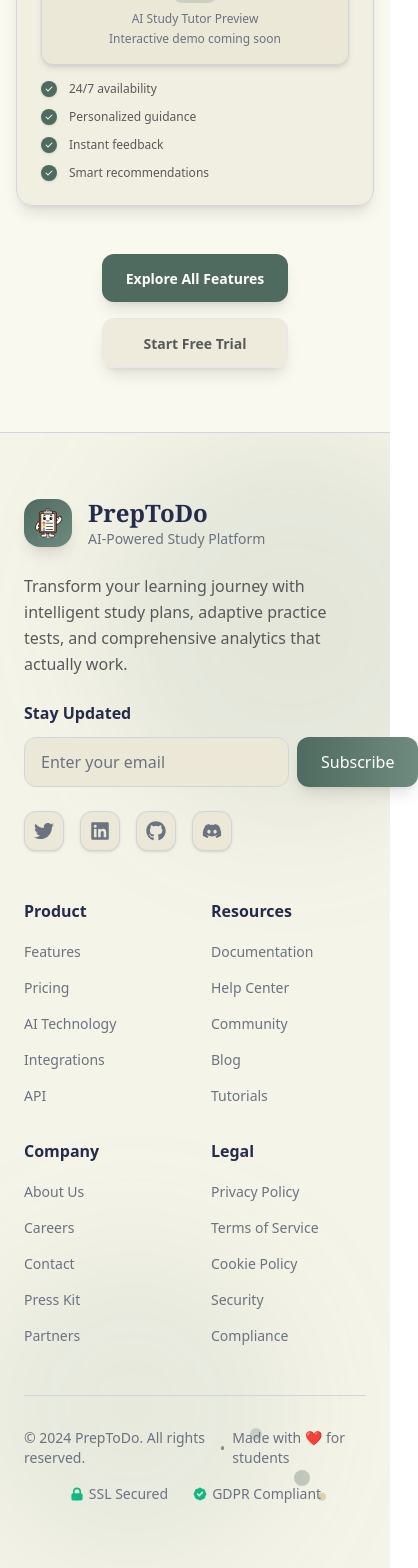
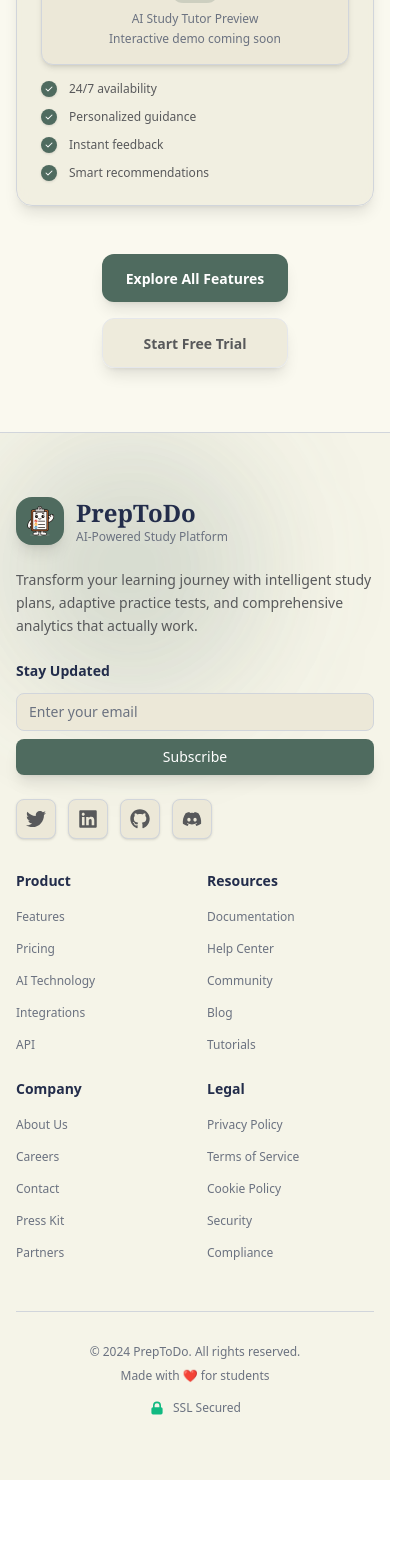
Before and after one commit to Anshpatel2434/PrepToDo, a React (Vite) app in the folder apps/web/: page / in a window 390 px wide. Shown: the part 5656-7224 px from the top of the page, 418 px wide, since content can reach past the window. After the commit the page ends 7136 px from the top, so only its background shows below. Built offline with nearby package versions, Linux system fonts and the light colour scheme.

Commit message:
feat(footer): implement motion-enhanced, responsive Footer with Framer Motion

```diff
--- a/apps/web/src/pages/home/components/Footer.tsx
+++ b/apps/web/src/pages/home/components/Footer.tsx
@@ -1,17 +1,16 @@
-import React, { useState } from "react";
+import React from "react";
 import { FaTwitter, FaLinkedin, FaGithub, FaDiscord } from "react-icons/fa";
+import { motion } from "framer-motion";
 
 interface FooterProps {
-	isDark?: boolean;
+    isDark: boolean;
     className?: string;
 }
 
 export const Footer: React.FC<FooterProps> = ({
-	isDark = false,
+    isDark,
     className = "",
 }) => {
-	const [hoveredSection, setHoveredSection] = useState<string | null>(null);
-
     const footerSections = [
         {
             title: "Product",
@@ -59,82 +58,147 @@ export const Footer: React.FC<FooterProps> = ({
         {
             name: "Twitter",
             href: "#twitter",
-			icon: <FaTwitter className="w-5 h-5" />,
+            icon: FaTwitter,
         },
         {
             name: "LinkedIn",
             href: "#linkedin",
-			icon: <FaLinkedin className="w-5 h-5" />,
+            icon: FaLinkedin,
         },
         {
             name: "GitHub",
             href: "#github",
-			icon: <FaGithub className="w-5 h-5" />,
+            icon: FaGithub,
         },
         {
             name: "Discord",
             href: "#discord",
-			icon: <FaDiscord className="w-5 h-5" />,
+            icon: FaDiscord,
         },
     ];
 
-	const handleLinkClick = (href: string, sectionTitle: string) => {
-		console.log(`Navigating to ${href} in ${sectionTitle}`);
-		// Add subtle feedback animation
-		setHoveredSection(sectionTitle);
-		setTimeout(() => setHoveredSection(null), 300);
+    // Animation variants
+    const containerVariants = {
+        hidden: { opacity: 0 },
+        visible: {
+            opacity: 1,
+            transition: {
+                staggerChildren: 0.1,
+                delayChildren: 0.2,
+            },
+        },
     };
+
+    const itemVariants = {
+        hidden: { opacity: 0, y: 20 },
+        visible: {
+            opacity: 1,
+            y: 0,
+            transition: {
+                duration: 0.6,
+            },
+        },
+    };
+
+    const linkVariants = {
+        hidden: { opacity: 0 },
+        visible: {
+            opacity: 1,
+            transition: {
+                duration: 0.4,
+            },
+        },
+    };
+
+    const floatingOrbs = [
+        {
+            id: 1,
+            size: "w-64 h-64 sm:w-80 sm:h-80",
+            position: "top-1/4 left-1/4",
+            delay: 0,
+        },
+        {
+            id: 2,
+            size: "w-56 h-56 sm:w-72 sm:h-72",
+            position: "bottom-1/4 right-1/4",
+            delay: 1,
+        },
+    ];
 
     return (
         <footer
             className={`
-      relative transition-colors duration-300
+                relative py-16 sm:py-20 md:py-24 lg:py-28 overflow-hidden transition-colors duration-300 border-t
                 ${
                     isDark
                         ? "bg-bg-primary-dark border-border-dark"
                         : "bg-bg-secondary-light border-border-light"
                 }
-      border-t ${className}
+                ${className}
             `}
         >
-			{/* Background decoration */}
+            {/* Floating Background Orbs */}
             <div className="absolute inset-0 overflow-hidden pointer-events-none">
-				<div
-					className={`absolute top-0 left-1/4 w-96 h-96 rounded-full blur-3xl transition-colors duration-300 ${
-						isDark ? "bg-brand-primary-dark/10" : "bg-brand-primary-light/10"
+                {floatingOrbs.map((orb) => (
+                    <motion.div
+                        key={orb.id}
+                        className={`absolute ${orb.size} rounded-full blur-3xl ${
+                            isDark ? "bg-brand-primary-dark/20" : "bg-brand-primary-light/10"
                         }`}
+                        style={{ [orb.position.split(" ")[0]]: "0" }}
+                        animate={{
+                            y: [0, 30, 0],
+                            x: [0, 20, 0],
+                            scale: [1, 1.1, 1],
+                        }}
+                        transition={{
+                            duration: 8 + orb.id,
+                            repeat: Infinity,
+                            repeatType: "reverse",
+                            delay: orb.delay,
+                        }}
                     />
-				<div
-					className={`absolute bottom-0 right-1/4 w-80 h-80 rounded-full blur-3xl transition-colors duration-300 ${
-						isDark
-							? "bg-brand-secondary-dark/10"
-							: "bg-brand-secondary-light/10"
-					}`}
-				/>
+                ))}
             </div>
 
-			<div className="relative z-10 max-w-7xl mx-auto px-6 py-16">
+            <div className="relative z-10 max-w-7xl mx-auto px-4 sm:px-6 lg:px-8">
                 {/* Main Footer Content */}
-				<div className="grid grid-cols-1 lg:grid-cols-6 gap-12 mb-12">
+                <motion.div
+                    className="grid grid-cols-1 md:grid-cols-2 lg:grid-cols-6 gap-8 sm:gap-10 md:gap-12 mb-12 sm:mb-16 lg:mb-20"
+                    initial="hidden"
+                    whileInView="visible"
+                    viewport={{ once: true, amount: 0.2 }}
+                    variants={containerVariants}
+                >
                     {/* Brand Section */}
-					<div className="lg:col-span-2 space-y-6">
-						<div className="flex items-center gap-4">
-							<div
-								className={`relative w-12 h-12 rounded-2xl bg-gradient-to-br ${
+                    <motion.div
+                        className="lg:col-span-2 space-y-6 sm:space-y-8"
+                        variants={itemVariants}
+                    >
+                        {/* Logo and Branding */}
+                        <motion.div
+                            className="flex items-center gap-3 sm:gap-4"
+                            whileHover={{ scale: 1.02 }}
+                            transition={{ duration: 0.3 }}
+                        >
+                            <motion.div
+                                className={`relative w-12 h-12 sm:w-14 sm:h-14 rounded-2xl flex items-center justify-center shadow-lg transition-colors duration-300 ${
                                     isDark
-										? "from-brand-primary-dark to-brand-secondary-dark"
-										: "from-brand-primary-light to-brand-secondary-light"
-								} flex items-center justify-center shadow-lg transition-colors duration-300`}
+                                        ? "bg-brand-primary-dark"
+                                        : "bg-brand-primary-light"
+                                }`}
+                                whileHover={{ rotate: [0, -5, 5, 0] }}
+                                transition={{ duration: 0.5 }}
                             >
                                 <img
                                     src="/new_icon.png"
                                     alt="PrepToDo"
-									className="w-8 h-8 rounded-lg object-cover"
+                                    className="w-8 h-8 sm:w-10 sm:h-10 rounded-lg object-cover"
                                 />
-							</div>
+                            </motion.div>
                             <div>
                                 <h3
-									className={`text-2xl font-serif font-bold transition-colors duration-300 ${
+                                    className={`text-2xl sm:text-3xl font-serif font-bold transition-colors duration-300 ${
                                         isDark
                                             ? "text-text-primary-dark"
                                             : "text-text-primary-light"
@@ -143,17 +207,18 @@ export const Footer: React.FC<FooterProps> = ({
                                     PrepToDo
                                 </h3>
                                 <p
-									className={`text-sm transition-colors duration-300 ${
+                                    className={`text-xs sm:text-sm transition-colors duration-300 ${
                                         isDark ? "text-text-muted-dark" : "text-text-muted-light"
                                     }`}
                                 >
                                     AI-Powered Study Platform
                                 </p>
                             </div>
-						</div>
+                        </motion.div>
 
+                        {/* Description */}
                         <p
-							className={`leading-relaxed transition-colors duration-300 ${
+                            className={`text-sm sm:text-base leading-relaxed transition-colors duration-300 ${
                                 isDark
                                     ? "text-text-secondary-dark"
                                     : "text-text-secondary-light"
@@ -165,20 +230,20 @@ export const Footer: React.FC<FooterProps> = ({
                         </p>
 
                         {/* Newsletter Signup */}
-						<div className="space-y-3">
+                        <motion.div className="space-y-3" variants={linkVariants}>
                             <h4
-								className={`font-semibold transition-colors duration-300 ${
+                                className={`font-semibold text-sm sm:text-base transition-colors duration-300 ${
                                     isDark ? "text-text-primary-dark" : "text-text-primary-light"
                                 }`}
                             >
                                 Stay Updated
                             </h4>
-							<div className="flex gap-2">
+                            <div className="flex flex-col sm:flex-row gap-2">
                                 <input
                                     type="email"
                                     placeholder="Enter your email"
                                     className={`
-                    flex-1 px-4 py-3 rounded-xl border transition-all duration-300
+                                        flex-1 px-3 sm:px-4 py-2 sm:py-3 text-sm sm:text-base rounded-lg sm:rounded-xl border transition-all duration-300
                                         ${
                                             isDark
                                                 ? "bg-bg-secondary-dark border-border-dark text-text-primary-dark placeholder-text-muted-dark focus:ring-brand-primary-dark"
@@ -187,139 +252,169 @@ export const Footer: React.FC<FooterProps> = ({
                                         focus:outline-none focus:ring-2 focus:border-transparent
                                     `}
                                 />
-								<button
+                                <motion.button
                                     className={`
-                  px-6 py-3 font-medium rounded-xl
-                  shadow-lg hover:shadow-xl transform hover:-translate-y-0.5
-                  transition-all duration-300 bg-gradient-to-r
+                                        px-4 sm:px-6 py-2 sm:py-3 font-medium text-sm sm:text-base rounded-lg sm:rounded-xl
+                                        shadow-lg hover:shadow-xl transition-all duration-300 whitespace-nowrap
                                         ${
                                             isDark
-											? "from-brand-primary-dark to-brand-secondary-dark text-text-primary-dark"
-											: "from-brand-primary-light to-brand-secondary-light text-white"
+                                                ? "bg-brand-primary-dark text-text-primary-dark hover:bg-brand-primary-hover-dark"
+                                                : "bg-brand-primary-light text-white hover:bg-brand-primary-hover-light"
                                         }
                                     `}
+                                    whileHover={{ y: -2 }}
+                                    whileTap={{ scale: 0.98 }}
                                 >
                                     Subscribe
-								</button>
+                                </motion.button>
                             </div>
-						</div>
+                        </motion.div>
 
                         {/* Social Links */}
-						<div className="flex gap-4">
-							{socialLinks.map((social) => (
-								<a
+                        <motion.div
+                            className="flex gap-3 sm:gap-4"
+                            variants={linkVariants}
+                        >
+                            {socialLinks.map((social) => {
+                                const Icon = social.icon;
+                                return (
+                                    <motion.a
                                         key={social.name}
                                         href={social.href}
-									onClick={() => handleLinkClick(social.href, "social")}
                                         className={`
-                    w-10 h-10 rounded-xl flex items-center justify-center
-                    shadow-sm hover:shadow-md transform hover:-translate-y-1 hover:scale-105
-                    transition-all duration-300
+                                            w-10 h-10 sm:w-12 sm:h-12 rounded-lg sm:rounded-xl flex items-center justify-center
+                                            shadow-sm hover:shadow-md transition-all duration-300 border
                                             ${
                                                 isDark
-												? `bg-bg-secondary-dark border border-border-dark text-text-muted-dark hover:text-brand-primary-dark hover:border-brand-primary-dark`
-												: `bg-bg-tertiary-light border border-border-light text-text-muted-light hover:text-brand-primary-light hover:border-brand-primary-light`
-										}
-                    ${
-											hoveredSection === "social" ? "animate-bounce-subtle" : ""
+                                                    ? "bg-bg-secondary-dark border-border-dark text-text-secondary-dark hover:text-brand-primary-dark hover:border-brand-primary-dark"
+                                                    : "bg-bg-tertiary-light border-border-light text-text-secondary-light hover:text-brand-primary-light hover:border-brand-primary-light"
                                             }
                                         `}
                                         aria-label={social.name}
+                                        whileHover={{ scale: 1.1, y: -2 }}
+                                        whileTap={{ scale: 0.95 }}
                                     >
-									{social.icon}
-								</a>
-							))}
-						</div>
-					</div>
+                                        <Icon className="w-5 h-5 sm:w-6 sm:h-6" />
+                                    </motion.a>
+                                );
+                            })}
+                        </motion.div>
+                    </motion.div>
 
                     {/* Links Sections */}
-					<div className="lg:col-span-4 grid grid-cols-2 md:grid-cols-4 gap-8">
+                    <motion.div
+                        className="md:col-span-1 lg:col-span-4 grid grid-cols-2 sm:grid-cols-2 md:grid-cols-4 gap-6 sm:gap-8"
+                        variants={containerVariants}
+                    >
                         {footerSections.map((section) => (
-							<div
+                            <motion.div
                                 key={section.title}
-								className="space-y-4"
-								onMouseEnter={() => setHoveredSection(section.title)}
-								onMouseLeave={() => setHoveredSection(null)}
+                                className="space-y-3 sm:space-y-4"
+                                variants={itemVariants}
                             >
-								<h4
-									className={`
-                  font-bold transition-colors duration-300
-                  ${
-										hoveredSection === section.title
-											? isDark
-												? "text-brand-primary-dark"
-												: "text-brand-primary-light"
-											: isDark
+                                <motion.h4
+                                    className={`font-bold text-sm sm:text-base transition-colors duration-300 ${
+                                        isDark
                                             ? "text-text-primary-dark"
                                             : "text-text-primary-light"
-									}
-                `}
+                                    }`}
+                                    whileHover={{
+                                        color: isDark
+                                            ? "var(--color-brand-primary-dark)"
+                                            : "var(--color-brand-primary-light)",
+                                    }}
                                 >
                                     {section.title}
-								</h4>
-								<ul className="space-y-3">
-									{section.links.map((link) => (
-										<li key={link.name}>
-											<a
+                                </motion.h4>
+                                <ul className="space-y-2 sm:space-y-3">
+                                    {section.links.map((link, idx) => (
+                                        <motion.li
+                                            key={link.name}
+                                            initial={{ opacity: 0, x: -10 }}
+                                            whileInView={{ opacity: 1, x: 0 }}
+                                            viewport={{ once: true }}
+                                            transition={{
+                                                duration: 0.4,
+                                                delay: idx * 0.05,
+                                            }}
+                                        >
+                                            <motion.a
                                                 href={link.href}
-												onClick={() =>
-													handleLinkClick(link.href, section.title)
-												}
                                                 className={`
-                          transition-colors duration-300 text-sm relative group
+                                                    transition-colors duration-300 text-xs sm:text-sm relative group inline-block
                                                     ${
                                                         isDark
                                                             ? "text-text-muted-dark hover:text-brand-primary-dark"
                                                             : "text-text-muted-light hover:text-brand-primary-light"
                                                     }
                                                 `}
+                                                whileHover={{ x: 2 }}
                                             >
                                                 <span className="relative z-10">{link.name}</span>
-												<div
-													className={`absolute inset-0 rounded-lg scale-x-0 group-hover:scale-x-100 transition-transform duration-300 origin-left ${
+                                                <motion.div
+                                                    className={`absolute inset-0 rounded-lg scale-x-0 group-hover:scale-x-100 transition-transform duration-300 origin-left -z-0 ${
                                                         isDark
                                                             ? "bg-brand-primary-dark/10"
                                                             : "bg-brand-primary-light/10"
                                                     }`}
                                                 />
-											</a>
-										</li>
+                                            </motion.a>
+                                        </motion.li>
                                     ))}
                                 </ul>
-							</div>
+                            </motion.div>
                         ))}
-					</div>
-				</div>
+                    </motion.div>
+                </motion.div>
+
+                {/* Divider */}
+                <motion.div
+                    className={`h-px transition-colors duration-300 mb-8 sm:mb-12 lg:mb-16 ${
+                        isDark ? "bg-border-dark" : "bg-border-light"
+                    }`}
+                    initial={{ scaleX: 0 }}
+                    whileInView={{ scaleX: 1 }}
+                    viewport={{ once: true }}
+                    transition={{ duration: 0.8 }}
+                />
 
                 {/* Bottom Section */}
-				<div
-					className={`pt-8 border-t transition-colors duration-300 ${
-						isDark ? "border-border-dark" : "border-border-light"
-					}`}
+                <motion.div
+                    className="flex flex-col sm:flex-row justify-between items-center gap-4 sm:gap-6"
+                    initial="hidden"
+                    whileInView="visible"
+                    viewport={{ once: true }}
+                    variants={containerVariants}
                 >
-					<div className="flex flex-col md:flex-row justify-between items-center gap-4">
                     {/* Copyright */}
-						<div
-							className={`flex items-center gap-2 text-sm transition-colors duration-300 ${
+                    <motion.div
+                        className={`flex flex-col sm:flex-row items-center gap-2 text-xs sm:text-sm text-center sm:text-left transition-colors duration-300 ${
                             isDark ? "text-text-muted-dark" : "text-text-muted-light"
                         }`}
+                        variants={itemVariants}
                     >
                         <span>© 2024 PrepToDo. All rights reserved.</span>
-							<div
-								className={`w-1 h-1 rounded-full animate-pulse-soft transition-colors duration-300 ${
+                        <motion.div
+                            className={`hidden sm:block w-1 h-1 rounded-full transition-colors duration-300 ${
                                 isDark ? "bg-brand-primary-dark" : "bg-brand-primary-light"
                             }`}
+                            animate={{ opacity: [1, 0.5, 1] }}
+                            transition={{ duration: 2, repeat: Infinity }}
                         />
                         <span>Made with ❤️ for students</span>
-						</div>
+                    </motion.div>
 
                     {/* Trust indicators */}
-						<div
-							className={`flex items-center gap-6 text-sm transition-colors duration-300 ${
+                    <motion.div
+                        className={`flex flex-col sm:flex-row items-center gap-4 sm:gap-6 text-xs sm:text-sm transition-colors duration-300 ${
                             isDark ? "text-text-muted-dark" : "text-text-muted-light"
                         }`}
+                        variants={itemVariants}
                     >
-							<div className="flex items-center gap-1">
+                        <motion.div
+                            className="flex items-center gap-2"
+                            whileHover={{ scale: 1.05 }}
+                        >
                             <svg
                                 className="w-4 h-4 text-success"
                                 fill="currentColor"
@@ -332,8 +427,11 @@ export const Footer: React.FC<FooterProps> = ({
                                 />
                             </svg>
                             <span>SSL Secured</span>
-							</div>
-							<div className="flex items-center gap-1">
+                        </motion.div>
+                        <motion.div
+                            className="hidden sm:flex items-center gap-2"
+                            whileHover={{ scale: 1.05 }}
+                        >
                             <svg
                                 className="w-4 h-4 text-success"
                                 fill="currentColor"
@@ -346,31 +444,10 @@ export const Footer: React.FC<FooterProps> = ({
                                 />
                             </svg>
                             <span>GDPR Compliant</span>
+                        </motion.div>
+                    </motion.div>
+                </motion.div>
             </div>
-						</div>
-					</div>
-				</div>
-			</div>
-
-			{/* Floating elements */}
-			<div
-				className={`absolute bottom-20 right-20 w-4 h-4 rounded-full animate-bounce-subtle transition-colors duration-300 ${
-					isDark ? "bg-brand-primary-dark/30" : "bg-brand-primary-light/30"
-				}`}
-				style={{ animationDelay: "1s" }}
-			/>
-			<div
-				className={`absolute bottom-32 right-32 w-3 h-3 rounded-full animate-bounce-subtle transition-colors duration-300 ${
-					isDark ? "bg-brand-secondary-dark/30" : "bg-brand-secondary-light/30"
-				}`}
-				style={{ animationDelay: "2s" }}
-			/>
-			<div
-				className={`absolute bottom-16 right-16 w-2 h-2 rounded-full animate-bounce-subtle transition-colors duration-300 ${
-					isDark ? "bg-brand-accent-dark/30" : "bg-brand-accent-light/30"
-				}`}
-				style={{ animationDelay: "3s" }}
-			/>
         </footer>
     );
 };
```
Lines whose indentation alone changed are shown as unchanged.
